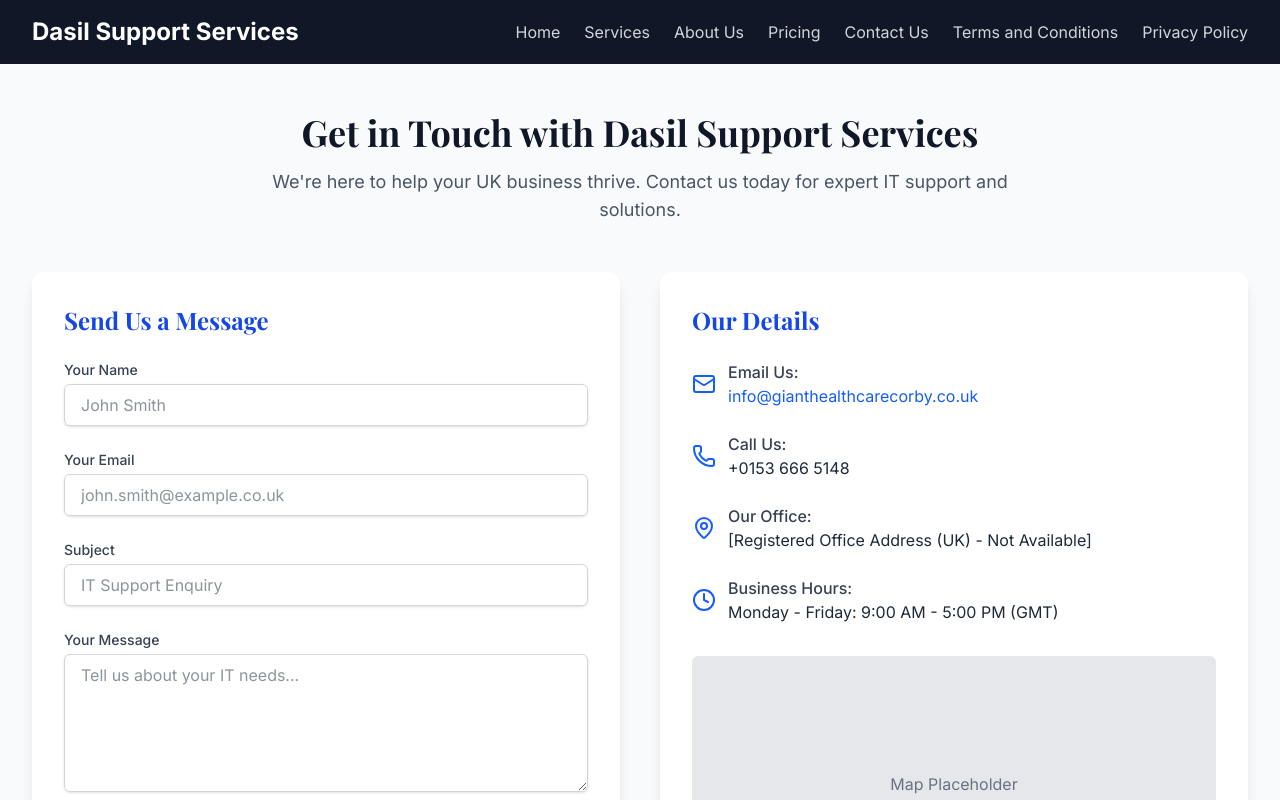
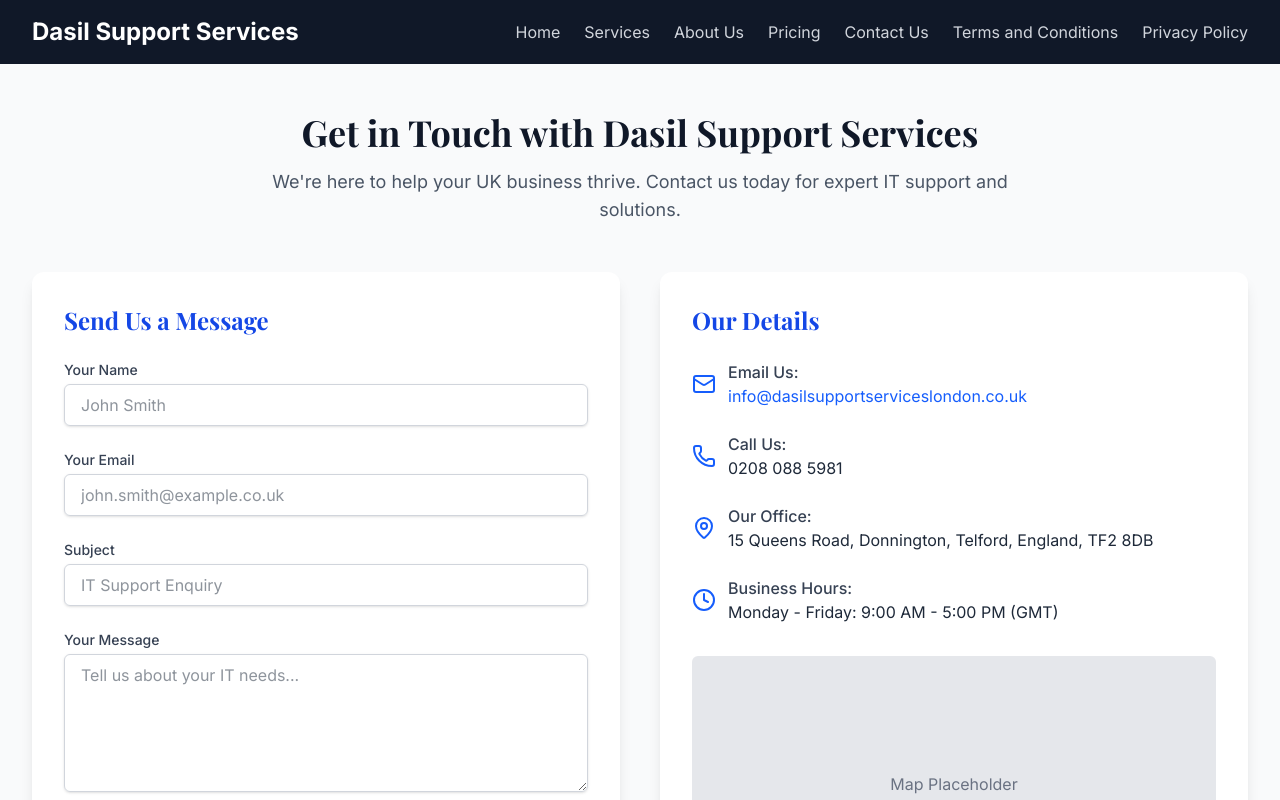
Before and after one commit to consultancy-outfit/100IT-SALESITES-001, a React (Vite) app: page /contact-us in a window 1280 px wide. Shown: the top 800 px of the page. Built offline with nearby package versions, Linux system fonts and the light colour scheme.

Commit message:
Update constants.ts
Company information updated

```diff
--- a/src/constants.ts
+++ b/src/constants.ts
@@ -1,9 +1,10 @@
 export const COMPANY_DETAILS = {
   name: "Dasil Support Services London",
-  registeredOfficeAddress: "[Registered Office Address (UK) - Not Available]",
+  registeredOfficeAddress: "15 Queens Road, Donnington, Telford, England, TF2 8DB",
   companyRegistrationNumber: "[Company Registration Number (CRN) - Not Available]",
-  ukPhoneNumber: "+0153 666 5148",
-  officialBusinessEmail: "info@gianthealthcarecorby.co.uk",
+  ukPhoneNumber: "0208 088 5981",
+  officialBusinessEmail: "info@dasilsupportserviceslondon.co.uk",
+  crn:"17046307",
 };
 
 export const NAV_LINKS = [
```
